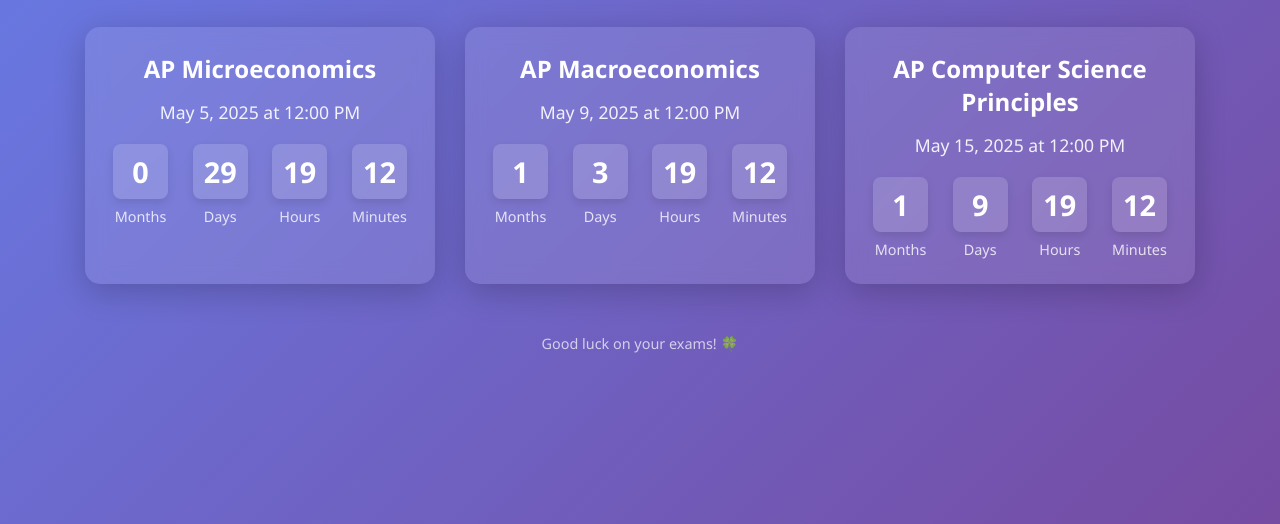
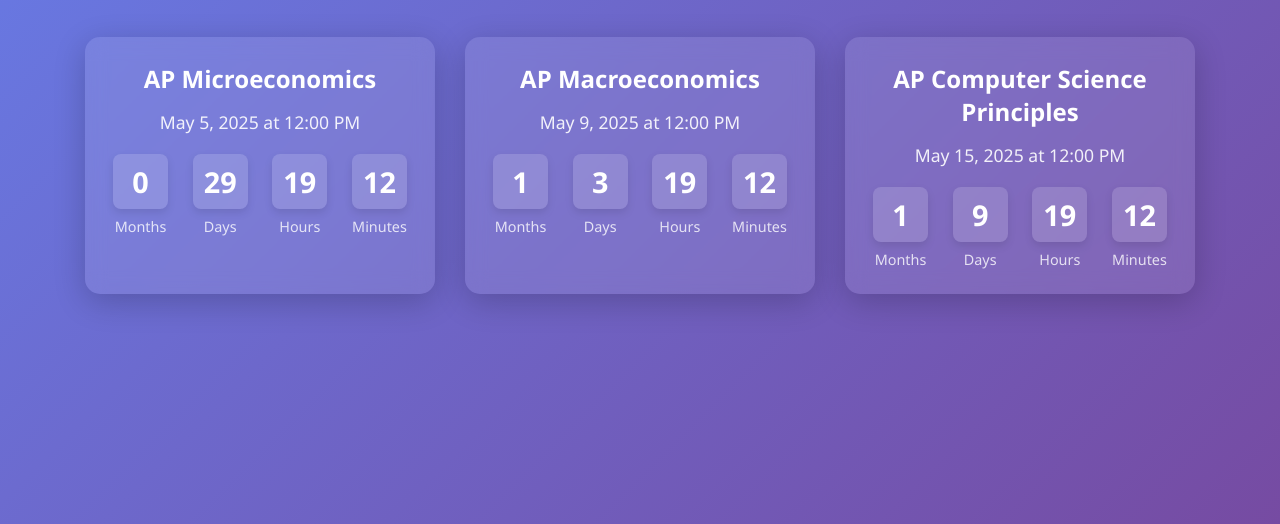
Before and after one commit to IlgazUygur01/apcountdown, a plain HTML site: page index.html in a window 1280 px wide. Shown: the part 276-800 px from the top of the page. Drawn offline with Linux system fonts and the light colour scheme.

Commit message:
Update index.html

```diff
--- a/index.html
+++ b/index.html
@@ -227,7 +227,7 @@
     </div>
 
     <footer>
-        <p>Good luck on your exams! 🍀</p>
+        <p></p>
     </footer>
 
     <script>
```
